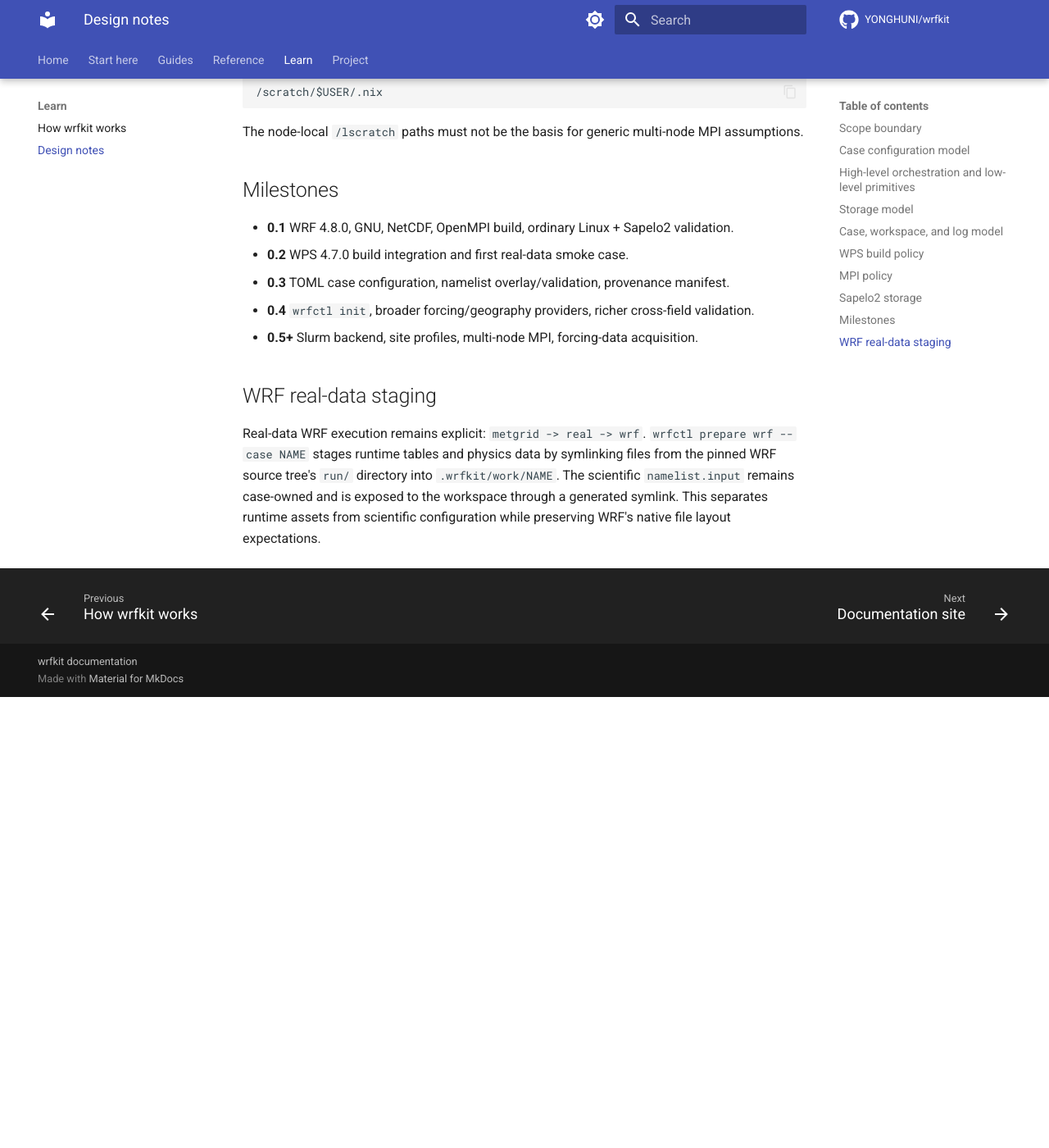
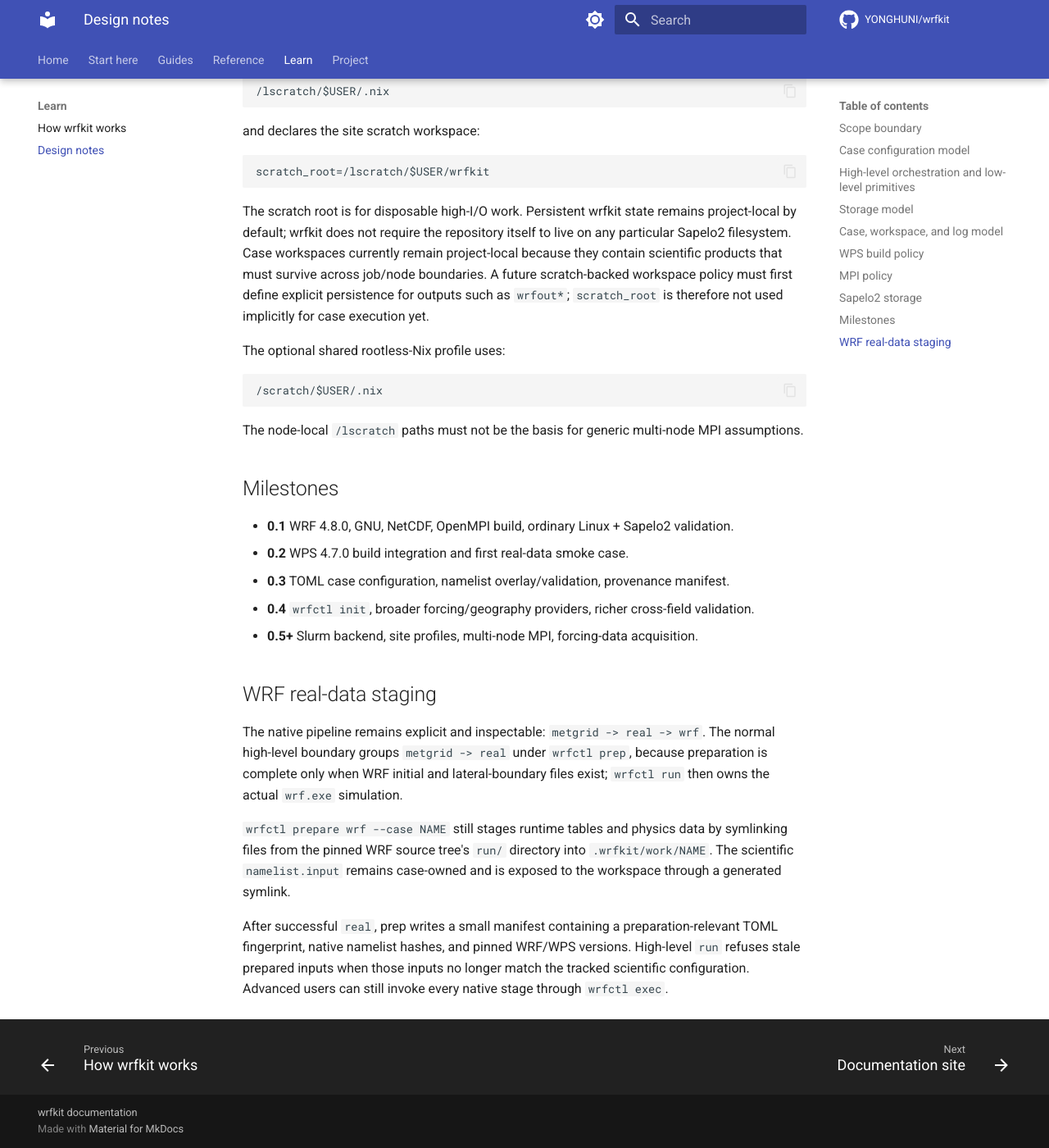
Before and after one commit to YONGHUNI/wrfkit, an MkDocs documentation site: the page built from docs/design.md, in a window 1280 px wide and 1400 px high, scrolled down 6430 px. Shown: the whole window at 82% size. Built offline with MkDocs 1.6.1 and Material for MkDocs 9.7.7, drawn with Linux system fonts in a browser that asks for light colours; comment, search, counter and statistics services are not loaded; before the commit the page ends 7280 px from its top, so only the background shows below that; some of the changed text lies outside the part shown.

Commit message:
docs: document high-level workflow contract

````diff
--- a/docs/design.md
+++ b/docs/design.md
@@ -52,9 +52,13 @@ meanings, example values, and documented upstream defaults/recommendations.
 wrfkit keeps the native WRF/WPS programs visible but does not require normal
 users to invoke every plumbing step manually.
 
-The high-level preparation contract is:
+The high-level contract is:
 
 ```text
+wrfctl plan --case NAME
+  -> show resolved scientific configuration and planned native stages
+  -> make no changes
+
 wrfctl prep --case NAME
   -> ensure reusable static geography
   -> geogrid
@@ -63,6 +67,22 @@ wrfctl prep --case NAME
   -> ungrib
   -> metgrid
   -> stage WRF runtime data
+  -> real
+  -> verify wrfinput_d0* + wrfbdy_d01
+  -> write preparation manifest
+
+wrfctl run --case NAME
+  -> verify case/preparation fingerprints
+  -> wrf
+  -> require current SUCCESS COMPLETE WRF + new wrfout
+```
+
+The abstraction boundary is deliberate:
+
+```text
+case.toml   tells you WHAT experiment you are running.
+namelist.*  shows WHAT WRF/WPS actually receive.
+wrfctl      hides HOW the machine executes the workflow.
 ```
 
 The existing `fetch`, `prepare`, and `exec` commands remain first-class
@@ -317,10 +337,19 @@ MPI assumptions.
 
 ## WRF real-data staging
 
-Real-data WRF execution remains explicit: `metgrid -> real -> wrf`.
-`wrfctl prepare wrf --case NAME` stages runtime tables and physics data by
-symlinking files from the pinned WRF source tree's `run/` directory into
+The native pipeline remains explicit and inspectable:
+`metgrid -> real -> wrf`. The normal high-level boundary groups
+`metgrid -> real` under `wrfctl prep`, because preparation is complete only
+when WRF initial and lateral-boundary files exist; `wrfctl run` then owns the
+actual `wrf.exe` simulation.
+
+`wrfctl prepare wrf --case NAME` still stages runtime tables and physics data
+by symlinking files from the pinned WRF source tree's `run/` directory into
 `.wrfkit/work/NAME`. The scientific `namelist.input` remains case-owned and
-is exposed to the workspace through a generated symlink. This separates runtime
-assets from scientific configuration while preserving WRF's native file layout
-expectations.
+is exposed to the workspace through a generated symlink.
+
+After successful `real`, prep writes a small manifest containing a
+preparation-relevant TOML fingerprint, native namelist hashes, and pinned
+WRF/WPS versions. High-level `run` refuses stale prepared inputs when those
+inputs no longer match the tracked scientific configuration. Advanced users can
+still invoke every native stage through `wrfctl exec`.
````
Also changed, not shown: docs/reference/case-toml.md (+17 -0 lines), docs/reference/commands.md (+22 -5 lines).
